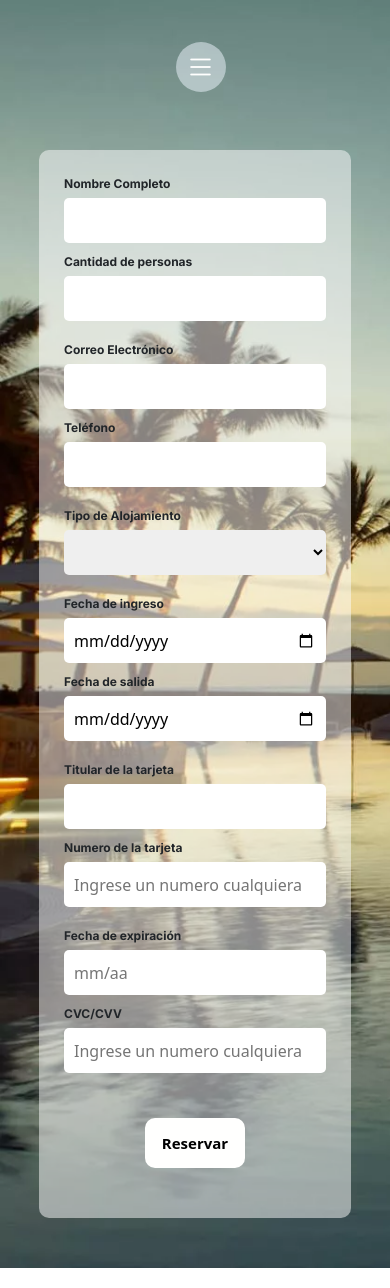
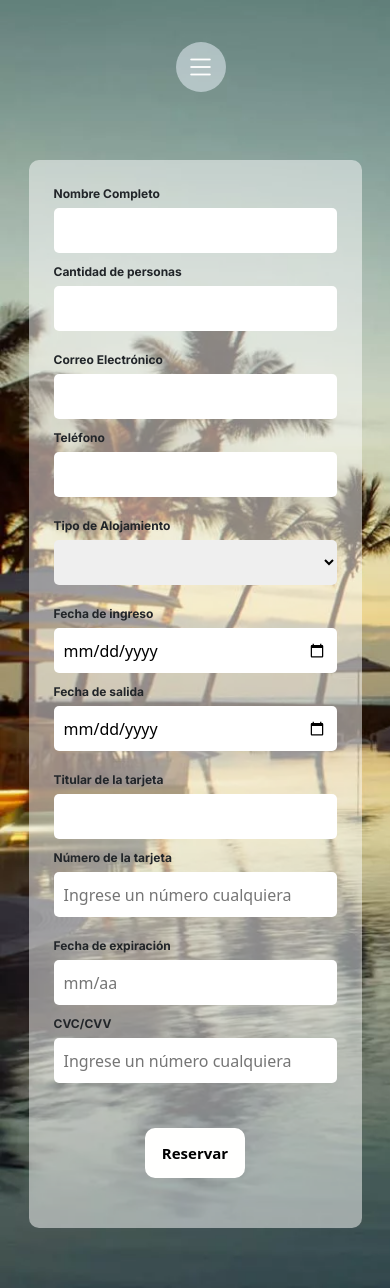
Before and after one commit to julisangui/Paradisus, a React (Vite) app: page /Paradisus/formulario in a window 390 px wide. Built offline with nearby package versions, Linux system fonts and the light colour scheme.

Commit message:
actualizaciones

```diff
--- a/src/pages/formulario.jsx
+++ b/src/pages/formulario.jsx
@@ -2,7 +2,7 @@ import { useState } from "react";
 import Header from "../components/header.jsx";
 
 const Formulario = () => {
-    const [formData, setFormData] = useState({
+    const [dato, ingresarDato] = useState({
         nombre: "",
         cantidadPersonas: "",
         email: "",
@@ -14,51 +14,56 @@ const Formulario = () => {
         fechaExpiracion: "",
         codigoVerificacion: "",
         titularTarjeta: ""
-
     });
 
+    const [formEnviado, setFormEnviado] = useState(false);
+
     const handleChange = (e) => {
-        setFormData({ ...formData, [e.target.name]: e.target.value });
+        ingresarDato({ ...dato, [e.target.name]: e.target.value });
     };
 
     const handleSubmit = (e) => {
         e.preventDefault();
-        console.log("Reserva enviada", formData);
-        alert("¡Reserva enviada con éxito!");
+        setFormEnviado(true);
     };
 
     return (
         <>
             <Header />
             <div className="formulario">
+                {formEnviado ? (
+                    <div id="mensaje">
+                        <p>¡Reserva enviada correctamente!</p>
+                        <i className="bi bi-check-circle-fill"></i>
+                    </div> ) : (
                     <form onSubmit={handleSubmit}>
                         <div className="fila">
                             <div>
                                 <label>Nombre Completo</label>
-                            <input type="text" name="nombre" value={formData.nombre} onChange={handleChange} required />
+                                <input type="text" name="nombre" value={dato.nombre} onChange={handleChange} required />
                             </div>
                             <div>
                                 <label>Cantidad de personas</label>
-                            <input type="number" name="cantidadPersonas" value={formData.cantidadPersonas} onChange={handleChange} required />
+                                <input type="number" name="cantidadPersonas" value={dato.cantidadPersonas} onChange={handleChange} required />
                             </div>
                         </div>
                         <div className="fila">
                             <div>
                                 <label>Correo Electrónico</label>
-                            <input type="email" name="email" value={formData.email} onChange={handleChange} required />
+                                <input type="email" name="email" value={dato.email} onChange={handleChange} required />
                             </div>
                             <div>
                                 <label>Teléfono</label>
-                            <input type="tel" name="telefono" value={formData.telefono} onChange={handleChange} required />
+                                <input type="tel" name="telefono" value={dato.telefono} onChange={handleChange} required />
                             </div>
                         </div>
                         <div className="formulario-select">
                             <label>Tipo de Alojamiento</label>
-                        <select name="tipo" value={formData.tipo} onChange={handleChange} required>
+                            <select name="tipo" value={dato.tipo} onChange={handleChange} required>
                                 <option hidden value=""></option>
                                 <option value="habitacion">Habitación</option>
                                 <option value="villa">Villa Tortuga</option>
-                            <option value="villa">Villa Delfin</option>
+                                <option value="villa">Villa Delfín</option>
                                 <option value="villa">Villa Flamengo</option>
                                 <option value="villa">Villa Perla</option>
                             </select>
@@ -66,35 +71,36 @@ const Formulario = () => {
                         <div className="fila">
                             <div>
                                 <label>Fecha de ingreso</label>
-                            <input type="date" name="ingreso" value={formData.ingreso} onChange={handleChange} required />
+                                <input type="date" name="ingreso" value={dato.ingreso} onChange={handleChange} required />
                             </div>
                             <div>
                                 <label>Fecha de salida</label>
-                            <input type="date" name="salida" value={formData.salida} onChange={handleChange} required />
+                                <input type="date" name="salida" value={dato.salida} onChange={handleChange} required />
                             </div>
                         </div>
                         <div className="fila">
                             <div>
                                 <label>Titular de la tarjeta</label>
-                            <input type="text" name="titularTarjeta" value={formData.titularTarjeta} onChange={handleChange} required />
+                                <input type="text" name="titularTarjeta" value={dato.titularTarjeta} onChange={handleChange} required />
                             </div>
                             <div>
-                            <label>Numero de la tarjeta</label>
-                            <input type="number" name="numeroTarjeta" value={formData.numeroTarjeta} onChange={handleChange} placeholder="Ingrese un numero cualquiera" required />
+                                <label>Número de la tarjeta</label>
+                                <input type="number" name="numeroTarjeta" value={dato.numeroTarjeta} onChange={handleChange} placeholder="Ingrese un número cualquiera" required />
                             </div>
                         </div>
                         <div className="fila">
                             <div>
                                 <label>Fecha de expiración</label>
-                            <input type="text" name="fechaExpiracion" value={formData.fechaExpiracion} onChange={handleChange} placeholder="mm/aa" required />
+                                <input type="text" name="fechaExpiracion" value={dato.fechaExpiracion} onChange={handleChange} placeholder="mm/aa" required />
                             </div>
                             <div>
                                 <label>CVC/CVV</label>
-                            <input type="number" name="codigoVerificacion" value={formData.codigoVerificacion} onChange={handleChange} placeholder="Ingrese un numero cualquiera" required />
+                                <input type="number" name="codigoVerificacion" value={dato.codigoVerificacion} onChange={handleChange} placeholder="Ingrese un número cualquiera" required />
                             </div>
                         </div>
                         <button type="submit">Reservar</button>
                     </form>
+                )}
             </div>
         </>
     );
--- a/src/styles/formulario.css
+++ b/src/styles/formulario.css
@@ -5,6 +5,7 @@
     display: flex;
     justify-content: center;
     align-items: center;
+    min-height: 100vh;
 }
 
 .formulario form {
@@ -17,7 +18,7 @@
     gap: 20px;
     padding: 25px;
     margin-top: 150px;
-    margin-bottom: 50px;
+    margin-bottom: 50px
 }
 
 .fila {
@@ -77,9 +78,7 @@
     font-weight: bold;
     cursor: pointer;
     transition: 0.5s;
-    margin: 0 auto;
-    margin-top: 25px;
-    margin-bottom: 25px;
+    margin: 25px auto;
 }
 
 .formulario button:hover {
@@ -87,18 +86,41 @@
     color: #fffffe;
 }
 
+#mensaje {
+    color: rgb(15, 211, 15);
+    font-family: 'Inter';
+    font-size: 25px;
+    font-weight: "bold";
+    padding: 50px;
+    border: 1px solid #000001;
+    background-color: rgb(240, 248, 255, 0.9);
+    border-radius: 20px;
+    text-align: center;
+}
+
+.bi.bi-check-circle-fill {
+    font-size: 50px;
+}
+
 @media (max-width: 768px) {
 
     .formulario {
         width: 100%;
+        padding: 10px;
     }
 
     .formulario form {
-        width: 80%;
+        width: 90%;
     }
 
     .fila {
         flex-direction: column;
         gap: 10px;
     }
+
+    #mensaje {
+        max-width: 90%;
+        font-size: 20px;
+        padding: 20px;
+    }
 }
```
Lines whose indentation alone changed are shown as unchanged.
